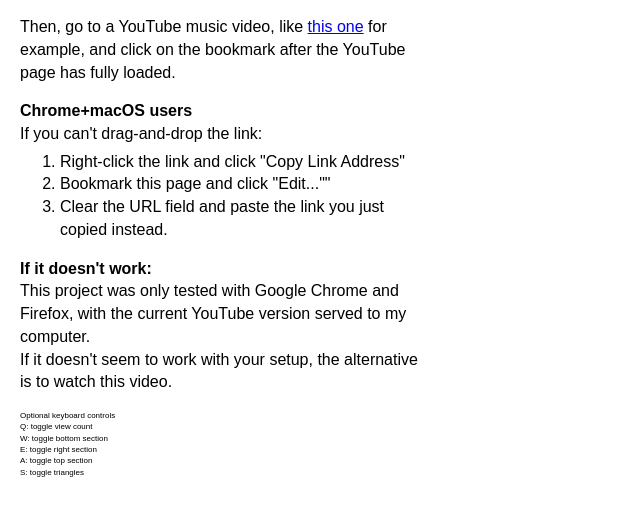
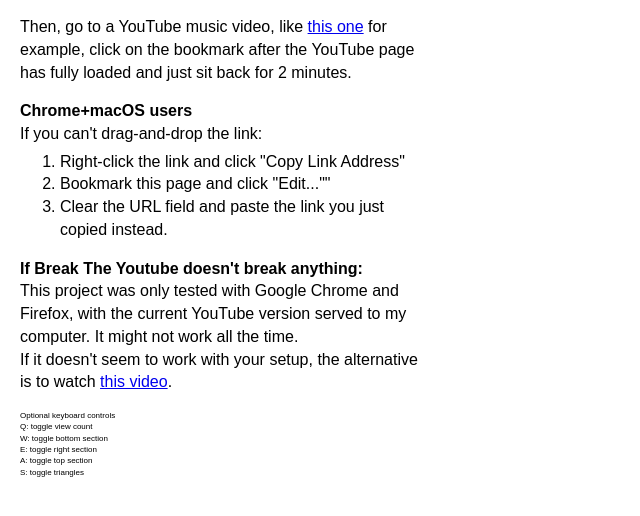
Before and after one commit to NathanVogel/ReactiveAudioScripts, a plain HTML site: page index.html in a window 1280 px wide. Shown: the part 136-652 px from the top of the page, without its empty margins (0-640 px from the left). Drawn offline with Linux system fonts and the light colour scheme.

Commit message:
Add Vimeo backup link

```diff
--- a/index.html
+++ b/index.html
@@ -47,8 +47,8 @@
     <p>
       Then, go to a YouTube music video, like
       <a href="https://www.youtube.com/watch?v=54fea7wuV6s">this one</a> for
-      example, and click on the bookmark after the YouTube page has fully
-      loaded.
+      example, click on the bookmark after the YouTube page has fully loaded and
+      just sit back for 2 minutes.
     </p>
     <p class="no-bottom-margin">
       <strong>Chrome+macOS users</strong><br />
@@ -65,11 +65,12 @@
       </div>
     -->
     <p>
-      <strong>If it doesn't work:</strong><br />
+      <strong>If Break The Youtube doesn't break anything:</strong><br />
       This project was only tested with Google Chrome and Firefox, with the
-      current YouTube version served to my computer.<br />
+      current YouTube version served to my computer. It might not work all the
+      time.<br />
       If it doesn't seem to work with your setup, the alternative is to watch
-      this video.
+      <a href="https://vimeo.com/308484872/84ca52fc1a">this video</a>.
     </p>
     <p class="small">
       Optional keyboard controls<br />
```
